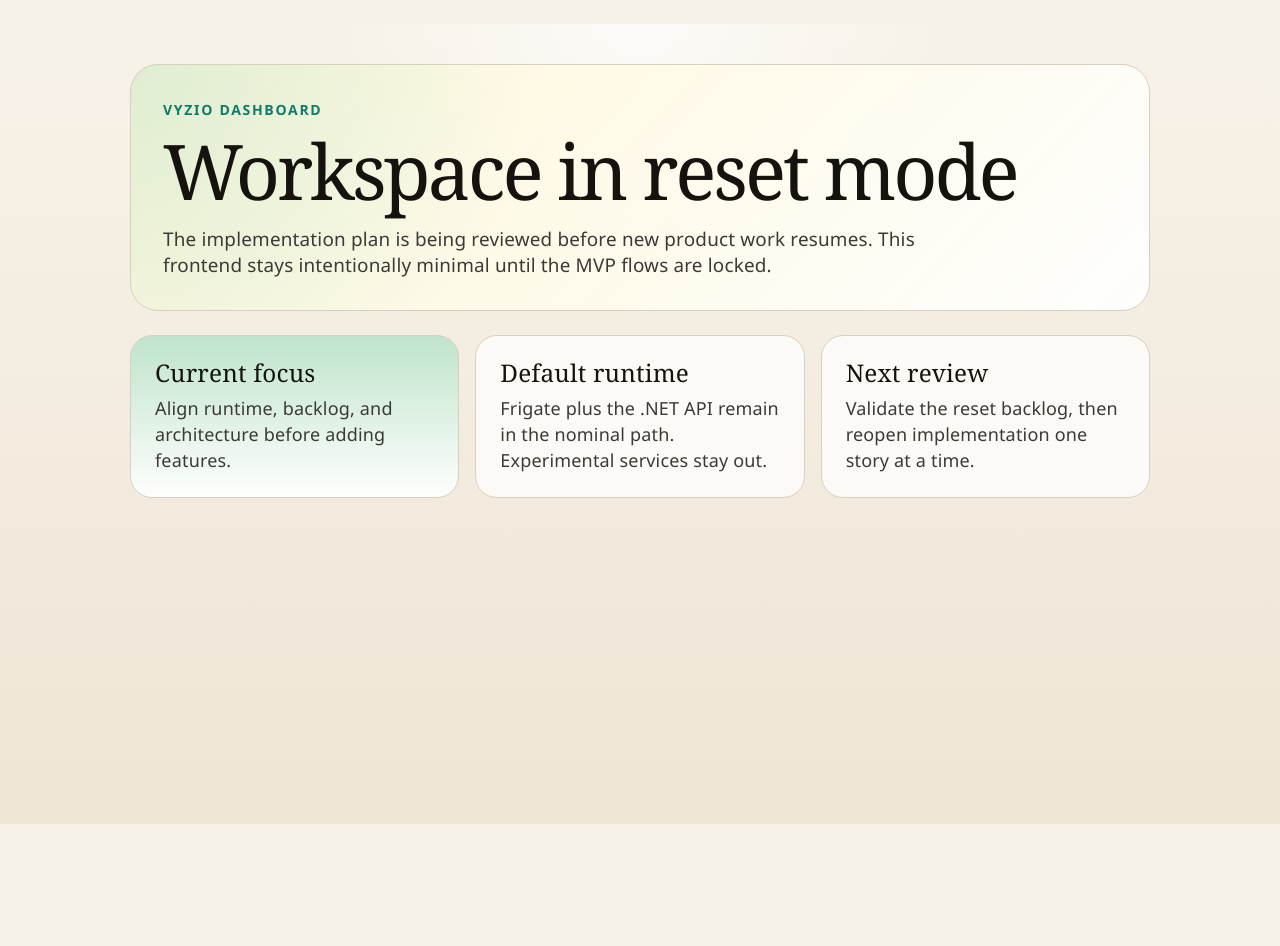
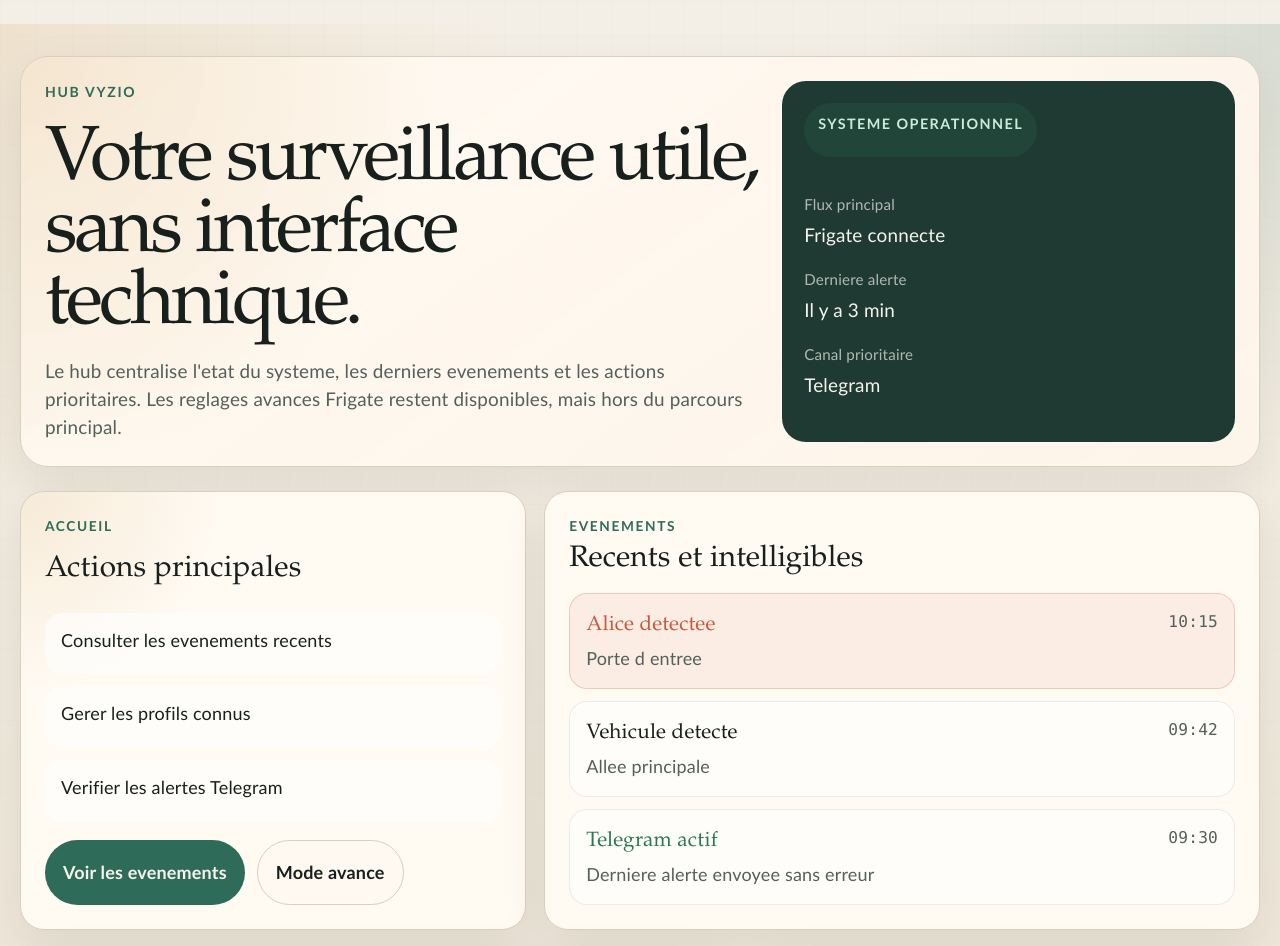
Before and after one commit to KelianS/vyzio, a React (Vite) app in the folder src/dashboard/: page / in a window 1280 px wide. Shown: the top 946 px of the page. Before the commit the page ends 848 px from the top, so only its background shows below. Built offline with nearby package versions, Linux system fonts and the light colour scheme.

Commit message:
init dash

```diff
--- a/src/dashboard/index.html
+++ b/src/dashboard/index.html
@@ -1,10 +1,10 @@
 <!doctype html>
-<html lang="en">
+<html lang="fr">
   <head>
     <meta charset="UTF-8" />
     <link rel="icon" type="image/svg+xml" href="/favicon.svg" />
     <meta name="viewport" content="width=device-width, initial-scale=1.0" />
-    <title>dashboard</title>
+    <title>Vyzio Hub</title>
   </head>
   <body>
     <div id="root"></div>
--- a/src/dashboard/src/App.css
+++ b/src/dashboard/src/App.css
@@ -1,56 +1,293 @@
 .app-shell {
   display: grid;
   gap: 24px;
-  padding: 40px;
+  padding: 32px 0 48px;
 
   @media (max-width: 720px) {
-    padding: 20px;
+    padding: 18px 0 28px;
   }
 }
 
 .hero-panel {
-  padding: 32px;
-  border: 1px solid var(--border);
-  border-radius: 28px;
+  display: grid;
+  grid-template-columns: minmax(0, 1.35fr) minmax(280px, 0.85fr);
+  gap: 18px;
+  padding: 24px;
+  border: 1px solid var(--line-soft);
+  border-radius: var(--radius-xl);
   background:
-    radial-gradient(circle at top left, rgba(185, 226, 201, 0.45), transparent 38%),
-    linear-gradient(135deg, rgba(255, 247, 214, 0.9), rgba(255, 255, 255, 0.95));
-  text-align: left;
+    radial-gradient(circle at top left, rgba(217, 179, 122, 0.28), transparent 32%),
+    linear-gradient(145deg, rgba(255, 250, 242, 0.94), rgba(255, 245, 234, 0.92));
+  box-shadow: var(--shadow-soft);
+
+  @media (max-width: 900px) {
+    grid-template-columns: 1fr;
+  }
 }
 
 .eyebrow {
-  margin-bottom: 12px;
-  color: var(--accent);
+  margin-bottom: 10px;
+  color: var(--brand-moss);
   text-transform: uppercase;
   letter-spacing: 0.12em;
   font-size: 0.78rem;
   font-weight: 700;
 }
 
+.hero-copy {
+  display: grid;
+  gap: 14px;
+}
+
+.hero-copy h1 {
+  font-size: clamp(2.8rem, 6vw, 5.1rem);
+  line-height: 0.94;
+  letter-spacing: -0.045em;
+}
+
 .lede {
   max-width: 42rem;
   font-size: 1.05rem;
+  color: var(--ink-soft);
 }
 
-.status-grid {
+.hero-status {
   display: grid;
-  grid-template-columns: repeat(3, minmax(0, 1fr));
+  gap: 18px;
+  padding: 22px;
+  border-radius: var(--radius-lg);
+  background: var(--bg-strong);
+  color: var(--ink-inverse);
+}
+
+.status-pill {
+  width: fit-content;
+  padding: 10px 14px;
+  border-radius: 999px;
+  font-size: 0.8rem;
+  text-transform: uppercase;
+  letter-spacing: 0.1em;
+  font-weight: 700;
+}
+
+.status-pill.online {
+  background: rgba(45, 122, 82, 0.18);
+  color: #cdebd8;
+}
+
+.status-facts {
+  display: grid;
   gap: 16px;
+}
 
-  @media (max-width: 900px) {
+.status-facts div {
+  display: grid;
+  gap: 4px;
+}
+
+.status-facts dt {
+  color: rgba(247, 244, 237, 0.68);
+  font-size: 0.84rem;
+}
+
+.status-facts dd {
+  margin: 0;
+  font-size: 1.05rem;
+}
+
+.hub-grid {
+  display: grid;
+  grid-template-columns: repeat(12, minmax(0, 1fr));
+  gap: 18px;
+
+  @media (max-width: 1100px) {
+    grid-template-columns: repeat(6, minmax(0, 1fr));
+  }
+
+  @media (max-width: 720px) {
     grid-template-columns: 1fr;
   }
 }
 
-.status-card {
+.panel {
+  display: grid;
+  gap: 18px;
   padding: 24px;
-  border: 1px solid var(--border);
-  border-radius: 22px;
-  background: rgba(255, 255, 255, 0.72);
-  text-align: left;
-  backdrop-filter: blur(8px);
+  border: 1px solid var(--line-soft);
+  border-radius: var(--radius-lg);
+  background: var(--bg-elevated);
+  box-shadow: var(--shadow-soft);
 }
 
-.status-card.accent {
-  background: linear-gradient(180deg, rgba(185, 226, 201, 0.9), rgba(255, 255, 255, 0.92));
+.panel-primary {
+  grid-column: span 5;
+  background:
+    radial-gradient(circle at top left, rgba(217, 179, 122, 0.22), transparent 30%),
+    var(--bg-elevated);
 }
+
+.panel-secondary {
+  grid-column: span 7;
+}
+
+.panel-dark {
+  grid-column: span 7;
+  background: linear-gradient(180deg, rgba(31, 58, 51, 0.96), rgba(33, 76, 63, 0.96));
+  color: var(--ink-inverse);
+  border-color: rgba(255, 250, 242, 0.12);
+}
+
+.panel-expert {
+  grid-column: span 5;
+  background: var(--bg-muted);
+}
+
+@media (max-width: 1100px) {
+  .panel-primary,
+  .panel-secondary,
+  .panel-dark,
+  .panel-expert {
+    grid-column: span 6;
+  }
+}
+
+@media (max-width: 720px) {
+  .panel-primary,
+  .panel-secondary,
+  .panel-dark,
+  .panel-expert {
+    grid-column: auto;
+  }
+}
+
+.panel-heading {
+  display: grid;
+  gap: 8px;
+}
+
+.panel-heading h2 {
+  font-size: 1.65rem;
+  line-height: 1.04;
+}
+
+.panel-dark h2,
+.panel-dark h3 {
+  color: var(--ink-inverse);
+}
+
+.section-kicker {
+  color: var(--brand-moss);
+  text-transform: uppercase;
+  letter-spacing: 0.12em;
+  font-size: 0.76rem;
+  font-weight: 700;
+}
+
+.panel-dark .section-kicker {
+  color: var(--brand-sand);
+}
+
+.action-list,
+.principle-list {
+  display: grid;
+  gap: 12px;
+  padding: 0;
+  margin: 0;
+  list-style: none;
+}
+
+.action-list li,
+.principle-list li {
+  padding: 14px 16px;
+  border-radius: var(--radius-md);
+  background: rgba(255, 255, 255, 0.64);
+}
+
+.principle-list li {
+  background: rgba(255, 250, 242, 0.08);
+}
+
+.panel-cta-row {
+  display: flex;
+  flex-wrap: wrap;
+  gap: 12px;
+}
+
+.primary-cta,
+.secondary-cta,
+.expert-link {
+  display: inline-flex;
+  align-items: center;
+  justify-content: center;
+  min-height: 46px;
+  padding: 0 18px;
+  border-radius: 999px;
+  font-weight: 700;
+}
+
+.primary-cta {
+  background: var(--brand-moss);
+  color: var(--ink-inverse);
+}
+
+.secondary-cta {
+  border: 1px solid var(--line-soft);
+  color: var(--ink-strong);
+  background: rgba(255, 250, 242, 0.7);
+}
+
+.event-list {
+  display: grid;
+  gap: 12px;
+}
+
+.event-card {
+  display: flex;
+  align-items: flex-start;
+  justify-content: space-between;
+  gap: 12px;
+  padding: 16px;
+  border-radius: var(--radius-md);
+  border: 1px solid rgba(24, 32, 29, 0.08);
+  background: rgba(255, 255, 255, 0.64);
+}
+
+.event-card h3 {
+  margin-bottom: 4px;
+  font-size: 1.15rem;
+}
+
+.event-card p,
+.expert-copy {
+  color: var(--ink-soft);
+}
+
+.event-card span {
+  font-family: var(--mono);
+  font-size: 0.9rem;
+  color: var(--ink-soft);
+}
+
+.event-card.high {
+  border-color: rgba(198, 92, 61, 0.24);
+  background: rgba(198, 92, 61, 0.08);
+}
+
+.event-card.high h3 {
+  color: var(--alert-high);
+}
+
+.event-card.ok h3 {
+  color: var(--alert-ok);
+}
+
+.expert-copy {
+  line-height: 1.6;
+}
+
+.expert-link {
+  width: fit-content;
+  border: 1px solid rgba(24, 32, 29, 0.14);
+  background: rgba(255, 250, 242, 0.76);
+}
+}
--- a/src/dashboard/src/App.tsx
+++ b/src/dashboard/src/App.tsx
@@ -1,29 +1,130 @@
 import './App.css'
+
+const recentEvents = [
+  {
+    title: 'Alice detectee',
+    detail: 'Porte d entree',
+    time: '10:15',
+    tone: 'high',
+  },
+  {
+    title: 'Vehicule detecte',
+    detail: 'Allee principale',
+    time: '09:42',
+    tone: 'normal',
+  },
+  {
+    title: 'Telegram actif',
+    detail: 'Derniere alerte envoyee sans erreur',
+    time: '09:30',
+    tone: 'ok',
+  },
+] as const
+
+const quickActions = [
+  'Consulter les evenements recents',
+  'Gerer les profils connus',
+  'Verifier les alertes Telegram',
+] as const
 
 function App() {
   return (
     <main className="app-shell">
       <section className="hero-panel">
-        <p className="eyebrow">Vyzio dashboard</p>
-        <h1>Workspace in reset mode</h1>
-        <p className="lede">
-          The implementation plan is being reviewed before new product work resumes.
-          This frontend stays intentionally minimal until the MVP flows are locked.
-        </p>
+        <div className="hero-copy">
+          <p className="eyebrow">Hub Vyzio</p>
+          <h1>Votre surveillance utile, sans interface technique.</h1>
+          <p className="lede">
+            Le hub centralise l'etat du systeme, les derniers evenements et les actions
+            prioritaires. Les reglages avances Frigate restent disponibles, mais hors du
+            parcours principal.
+          </p>
+        </div>
+
+        <div className="hero-status" aria-label="Etat general du systeme">
+          <div className="status-pill online">Systeme operationnel</div>
+          <dl className="status-facts">
+            <div>
+              <dt>Flux principal</dt>
+              <dd>Frigate connecte</dd>
+            </div>
+            <div>
+              <dt>Derniere alerte</dt>
+              <dd>Il y a 3 min</dd>
+            </div>
+            <div>
+              <dt>Canal prioritaire</dt>
+              <dd>Telegram</dd>
+            </div>
+          </dl>
+        </div>
       </section>
 
-      <section className="status-grid" aria-label="Project status">
-        <article className="status-card accent">
-          <h2>Current focus</h2>
-          <p>Align runtime, backlog, and architecture before adding features.</p>
+      <section className="hub-grid">
+        <article className="panel panel-primary">
+          <div className="panel-heading">
+            <p className="section-kicker">Accueil</p>
+            <h2>Actions principales</h2>
+          </div>
+
+          <ul className="action-list" aria-label="Actions principales">
+            {quickActions.map((action) => (
+              <li key={action}>{action}</li>
+            ))}
+          </ul>
+
+          <div className="panel-cta-row">
+            <a className="primary-cta" href="#events">Voir les evenements</a>
+            <a className="secondary-cta" href="#expert">Mode avance</a>
+          </div>
         </article>
-        <article className="status-card">
-          <h2>Default runtime</h2>
-          <p>Frigate plus the .NET API remain in the nominal path. Experimental services stay out.</p>
+
+        <article className="panel panel-secondary" id="events">
+          <div className="panel-heading">
+            <p className="section-kicker">Evenements</p>
+            <h2>Recents et intelligibles</h2>
+          </div>
+
+          <div className="event-list">
+            {recentEvents.map((event) => (
+              <article key={`${event.title}-${event.time}`} className={`event-card ${event.tone}`}>
+                <div>
+                  <h3>{event.title}</h3>
+                  <p>{event.detail}</p>
+                </div>
+                <span>{event.time}</span>
+              </article>
+            ))}
+          </div>
         </article>
-        <article className="status-card">
-          <h2>Next review</h2>
-          <p>Validate the reset backlog, then reopen implementation one story at a time.</p>
+
+        <article className="panel panel-dark">
+          <div className="panel-heading">
+            <p className="section-kicker">Parcours MVP</p>
+            <h2>Ce que le hub doit rendre simple</h2>
+          </div>
+
+          <ul className="principle-list">
+            <li>Voir si le systeme fonctionne correctement.</li>
+            <li>Retrouver les derniers evenements sans menus experts.</li>
+            <li>Acceder aux profils et alertes depuis la meme interface.</li>
+          </ul>
+        </article>
+
+        <article className="panel panel-expert" id="expert">
+          <div className="panel-heading">
+            <p className="section-kicker">Mode avance</p>
+            <h2>Acces Frigate hors parcours nominal</h2>
+          </div>
+
+          <p className="expert-copy">
+            Pour les reglages experts ou le support, Frigate reste accessible comme outil
+            avance. Le hub Vyzio ne tente pas de reconstruire l'integralite de son interface.
+          </p>
+
+          <a className="expert-link" href="http://localhost:5000" target="_blank" rel="noreferrer">
+            Ouvrir Frigate en mode avance
+          </a>
         </article>
       </section>
     </main>
--- a/src/dashboard/src/index.css
+++ b/src/dashboard/src/index.css
@@ -1,18 +1,29 @@
 :root {
-  --text: #3c3a37;
-  --text-h: #16130f;
-  --bg: #f7f2e8;
-  --border: #d7cfc0;
-  --accent: #0e7c66;
-  --panel: rgba(255, 252, 247, 0.88);
-  --sans: "Segoe UI", "Trebuchet MS", sans-serif;
-  --heading: Georgia, "Times New Roman", serif;
-  --mono: ui-monospace, Consolas, monospace;
+  --bg-canvas: #f4efe6;
+  --bg-elevated: #fffaf2;
+  --bg-muted: rgba(255, 250, 242, 0.72);
+  --bg-strong: #1f3a33;
+  --ink-strong: #18201d;
+  --ink-soft: #53605b;
+  --ink-inverse: #f7f4ed;
+  --line-soft: #d8cfbf;
+  --brand-moss: #2f6b59;
+  --brand-moss-strong: #214c3f;
+  --brand-sand: #d9b37a;
+  --alert-high: #c65c3d;
+  --alert-ok: #2d7a52;
+  --shadow-soft: 0 18px 50px rgba(24, 32, 29, 0.08);
+  --radius-xl: 28px;
+  --radius-lg: 24px;
+  --radius-md: 18px;
+  --sans: "Aptos", "Segoe UI Variable Text", "Trebuchet MS", sans-serif;
+  --heading: "Iowan Old Style", "Palatino Linotype", serif;
+  --mono: "Cascadia Code", "Consolas", monospace;
 
-  font: 18px/145% var(--sans);
-  letter-spacing: 0.18px;
-  color: var(--text);
-  background: var(--bg);
+  font: 18px/1.5 var(--sans);
+  letter-spacing: 0.01em;
+  color: var(--ink-strong);
+  background: var(--bg-canvas);
   font-synthesis: none;
   text-rendering: optimizeLegibility;
   -webkit-font-smoothing: antialiased;
@@ -23,41 +34,66 @@
   }
 }
 
-#root {
-  width: min(1100px, calc(100% - 32px));
-  max-width: 100%;
-  margin: 24px auto;
-  text-align: center;
-  min-height: 100svh;
+* {
   box-sizing: border-box;
+}
+
+html {
+  min-width: 320px;
 }
 
 body {
   margin: 0;
   min-width: 320px;
   background:
-    radial-gradient(circle at top, rgba(255, 255, 255, 0.7), transparent 30%),
-    linear-gradient(180deg, #f7f2e8 0%, #efe5d6 100%);
+    radial-gradient(circle at top left, rgba(217, 179, 122, 0.22), transparent 28%),
+    radial-gradient(circle at top right, rgba(47, 107, 89, 0.14), transparent 22%),
+    linear-gradient(180deg, #f4efe6 0%, #ece3d4 100%);
+}
+
+body::before {
+  content: "";
+  position: fixed;
+  inset: 0;
+  background-image:
+    linear-gradient(rgba(24, 32, 29, 0.025) 1px, transparent 1px),
+    linear-gradient(90deg, rgba(24, 32, 29, 0.025) 1px, transparent 1px);
+  background-size: 36px 36px;
+  pointer-events: none;
+  opacity: 0.35;
+}
+
+#root {
+  position: relative;
+  width: min(1240px, calc(100% - 32px));
+  max-width: 100%;
+  margin: 24px auto 40px;
+  min-height: 100svh;
+}
+
+button,
+input,
+select,
+textarea {
+  font: inherit;
+}
+
+a {
+  color: inherit;
+  text-decoration: none;
 }
 
 h1,
-h2 {
-  font-family: var(--heading);
-  font-weight: 500;
-  color: var(--text-h);
-}
-
-h1 {
-  font-size: clamp(2.5rem, 6vw, 4.6rem);
-  letter-spacing: -0.04em;
-  line-height: 0.95;
-  margin: 0 0 18px;
-}
-h2 {
-  font-size: 1.35rem;
-  line-height: 1.1;
-  margin: 0 0 8px;
-}
+h2,
+h3,
 p {
   margin: 0;
 }
+
+h1,
+h2,
+h3 {
+  font-family: var(--heading);
+  font-weight: 500;
+  color: var(--ink-strong);
+}
```
Also changed, not shown: 2 other files (tests, documents, lock files or other folders).
